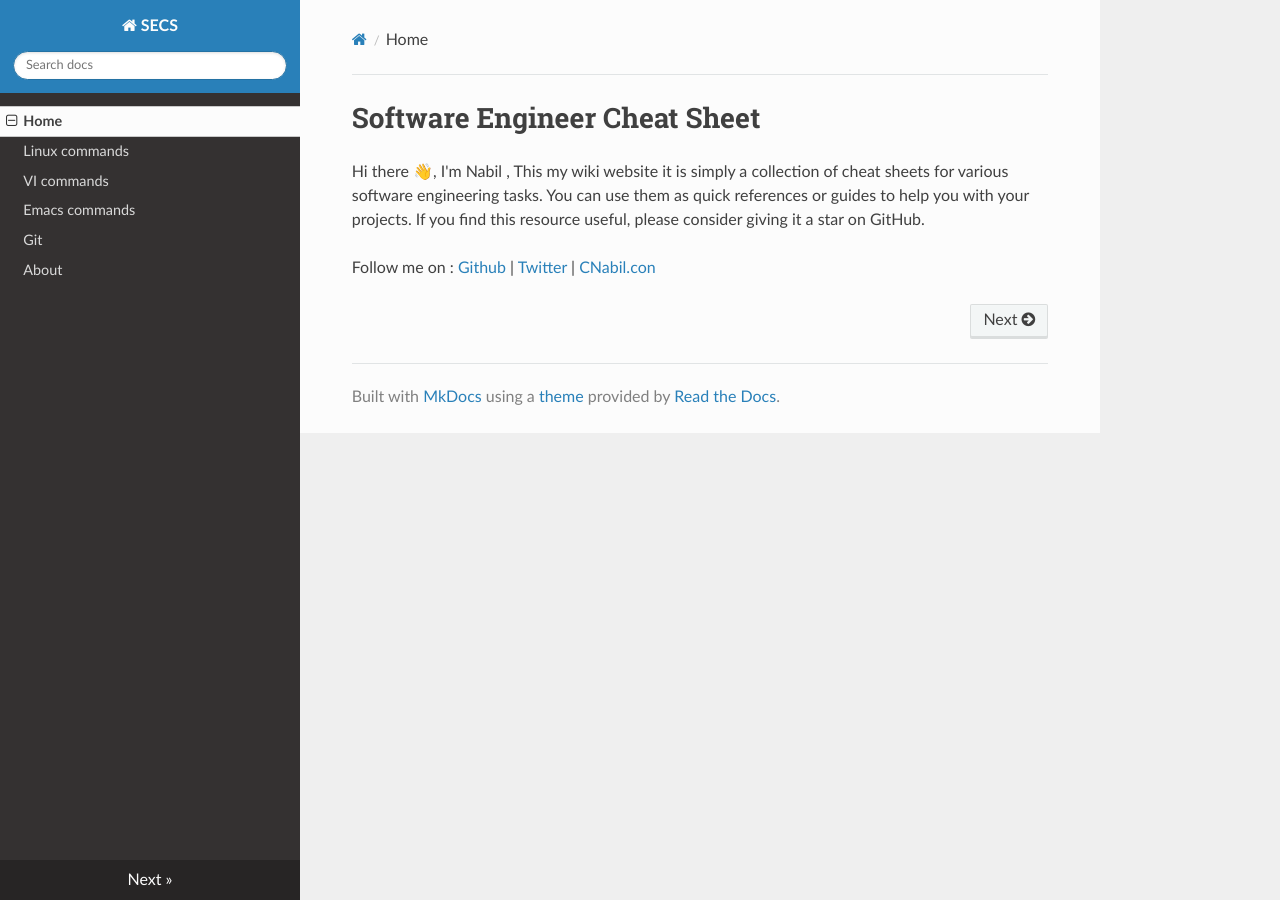
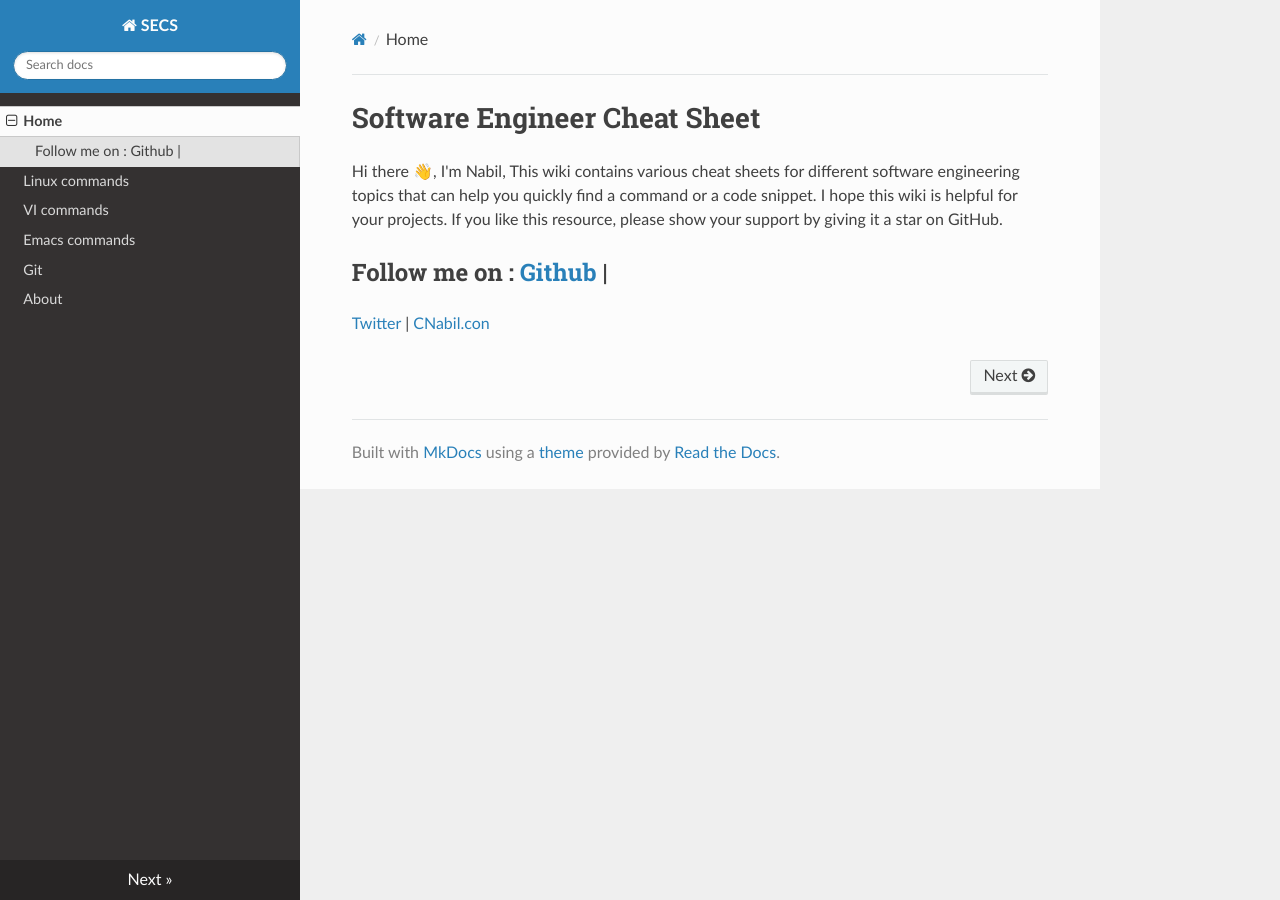
Before and after one commit to cnabilhub/secs, an MkDocs documentation site: the page built from docs/index.md, in a window 1280 px wide. Built offline with MkDocs 1.6.1, drawn with Linux system fonts in a browser that asks for light colours; nearby versions of some CDN libraries.

Commit message:
update references

```diff
--- a/docs/index.md
+++ b/docs/index.md
@@ -1,7 +1,8 @@
 
 
 # Software Engineer Cheat Sheet
-Hi there 👋, I'm Nabil , This my wiki website it is simply a collection of cheat sheets for various software engineering tasks. You can use them as quick references or guides to help you with your projects. If you find this resource useful, please consider giving it a star on GitHub.
 
-Follow me on : [Github](https://github.com/cnabilhub)  |
+Hi there 👋, I'm Nabil, This wiki contains various cheat sheets for different software engineering topics that can help you quickly find a command or a code snippet. I hope this wiki is helpful for your projects. If you like this resource, please show your support by giving it a star on GitHub.
+
+##Follow me on : [Github](https://github.com/cnabilhub)  |
 [Twitter](https://github.com/cnabilhub) | [CNabil.con](https://cnabil.com)
```
Also changed, not shown: index.html (+6 -4 lines), site/index.html, site/search/search_index.json, 4 other files.
